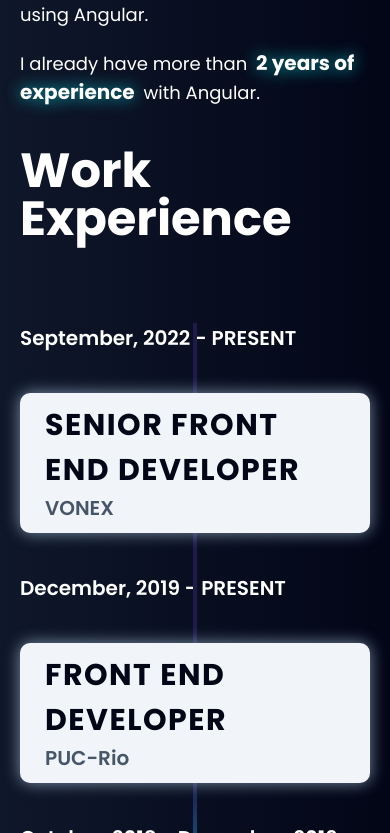
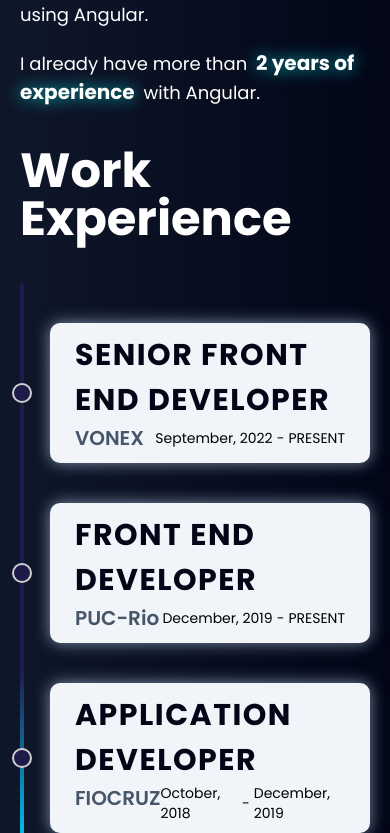
Before and after one commit to EmanuelUmbelino/emanuelumbelino.github.io, an Angular app: page /portfolio in a window 390 px wide. Shown: the part 1671-2504 px from the top of the page. Built offline with nearby package versions, Linux system fonts and the light colour scheme.

Commit message:
timeline fix and mobile

```diff
--- a/src/app/modules/portfolio/components/about-me/about-me.component.html
+++ b/src/app/modules/portfolio/components/about-me/about-me.component.html
@@ -27,22 +27,29 @@
         </div>
     </div>
 </div>
-<div class="container mx-auto p-5 text-white grid grid-cols-1 gap-20">
+<div class="container mx-auto p-5 text-white grid grid-cols-1 gap-10 sm:gap-20">
     <div class="text-5xl font-bold">
         Work Experience
     </div>
     <div class="timeline flex flex-col gap-10">
-        @for (xp of workExperience; track xp; let odd = $odd ) {
-            <div class="grid sm:grid-cols-2 gap-10">
-                <div class="self-center period" [ngClass]="{ 'sm:text-right': odd, 'sm:order-last': !odd }">
+        @for (xp of workExperience; track xp; let odd = $odd; let first = $first; let last = $last) {
+            <div class="work-xp grid sm:grid-cols-2 gap-10" [class.mt-10]="first" [class.mb-10]="last">
+                <div class="self-center period hidden sm:block" [ngClass]="{ 'sm:text-right': odd, 'sm:order-last': !odd }">
                     <span> {{ xp.startDate | date: 'MMMM, y' }} </span>
                     -
                     <span> {{ xp.endDate ? (xp.endDate | date: 'MMMM, y') : 'PRESENT' }} </span>
                 </div>
                 <div class="flex gap-10 items-center" [ngClass]="{ 'sm:justify-self-end': !odd }">
-                    <div class="work-card">
-                        <p class="position"> {{ xp.position }} </p>
-                        <p class="company"> {{ xp.company }} </p>
+                    <div class="work-card w-full sm:w-auto">
+                        <div class="position">{{ xp.position }}</div>
+                        <div class="flex justify-between">
+                            <p class="company"> {{ xp.company }} </p>
+                            <div class="flex items-center sm:hidden gap-1 text-sm">
+                                <span> {{ xp.startDate | date: 'MMMM, y' }} </span>
+                                -
+                                <span> {{ xp.endDate ? (xp.endDate | date: 'MMMM, y') : 'PRESENT' }} </span>
+                            </div>
+                        </div>
                     </div>
                 </div>
             </div>
--- a/src/app/modules/portfolio/components/about-me/about-me.component.scss
+++ b/src/app/modules/portfolio/components/about-me/about-me.component.scss
@@ -28,7 +28,42 @@
     animation: timeflow 2s infinite;
     width: 4px;
     height: 100%;
-    left: calc(50% - 2px);
+    border-radius: 10px;
+  }
+}
+
+.work-xp {
+  position: relative;
+  margin-left: 30px;
+  &::before {
+    content: "";
+    display: block;
+    position: absolute;
+    border-radius: 999px;
+    top: calc(50% - 10px);
+    width: 20px;
+    height: 20px;
+    background-color: rgb(30 27 75);
+    border-width: 2px;
+    border-color: rgb(207, 207, 207);
+
+    left: -38px;
+  }
+}
+
+@media (min-width: 640px) {
+  .timeline {
+    position: relative;
+    &::before {
+      left: calc(50% - 2px);
+    }
+  }
+  .work-xp {
+    position: relative;
+    margin-left: unset;
+    &::before {
+      left: calc(50% - 10px);
+    }
   }
 }
 
```
